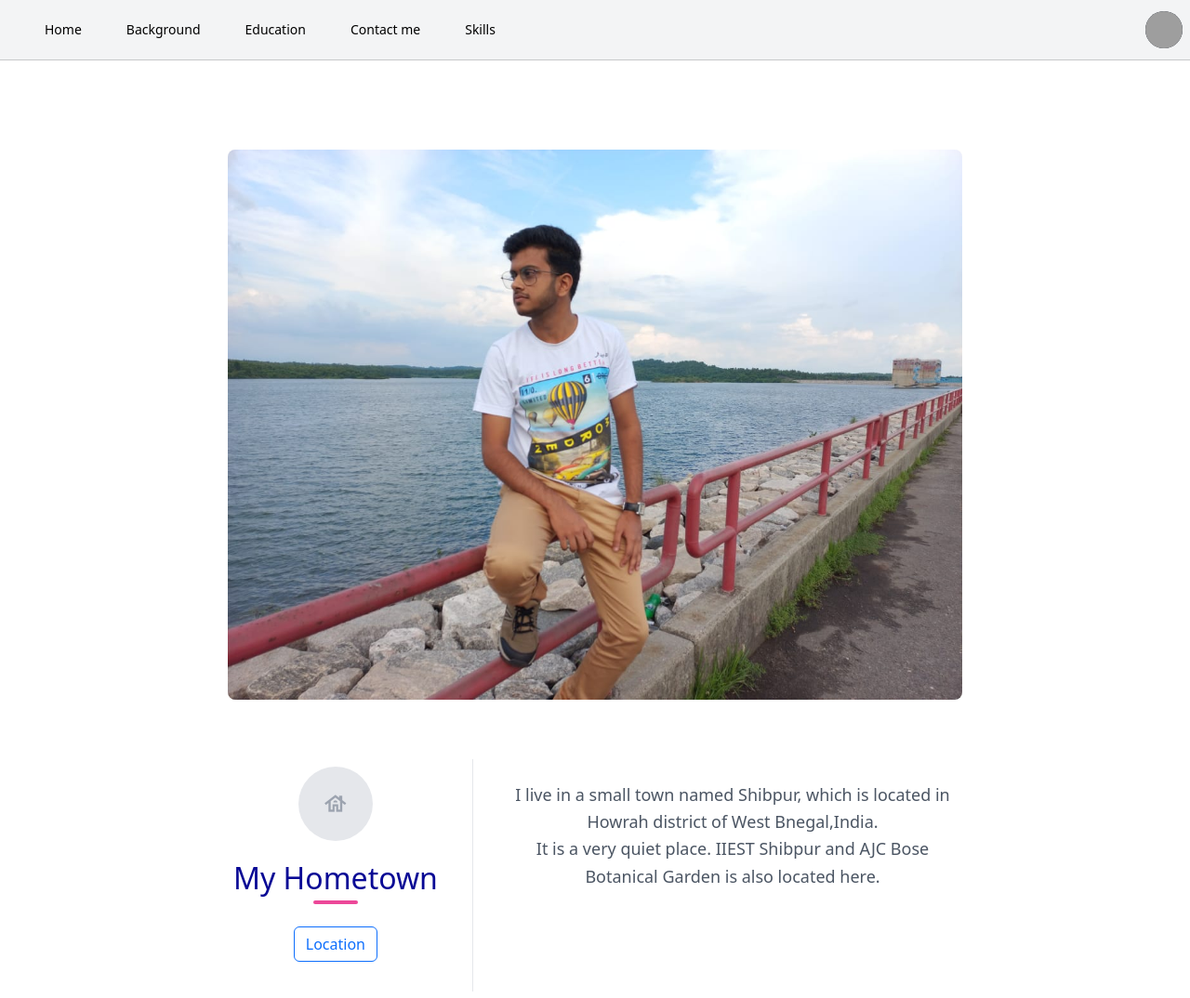
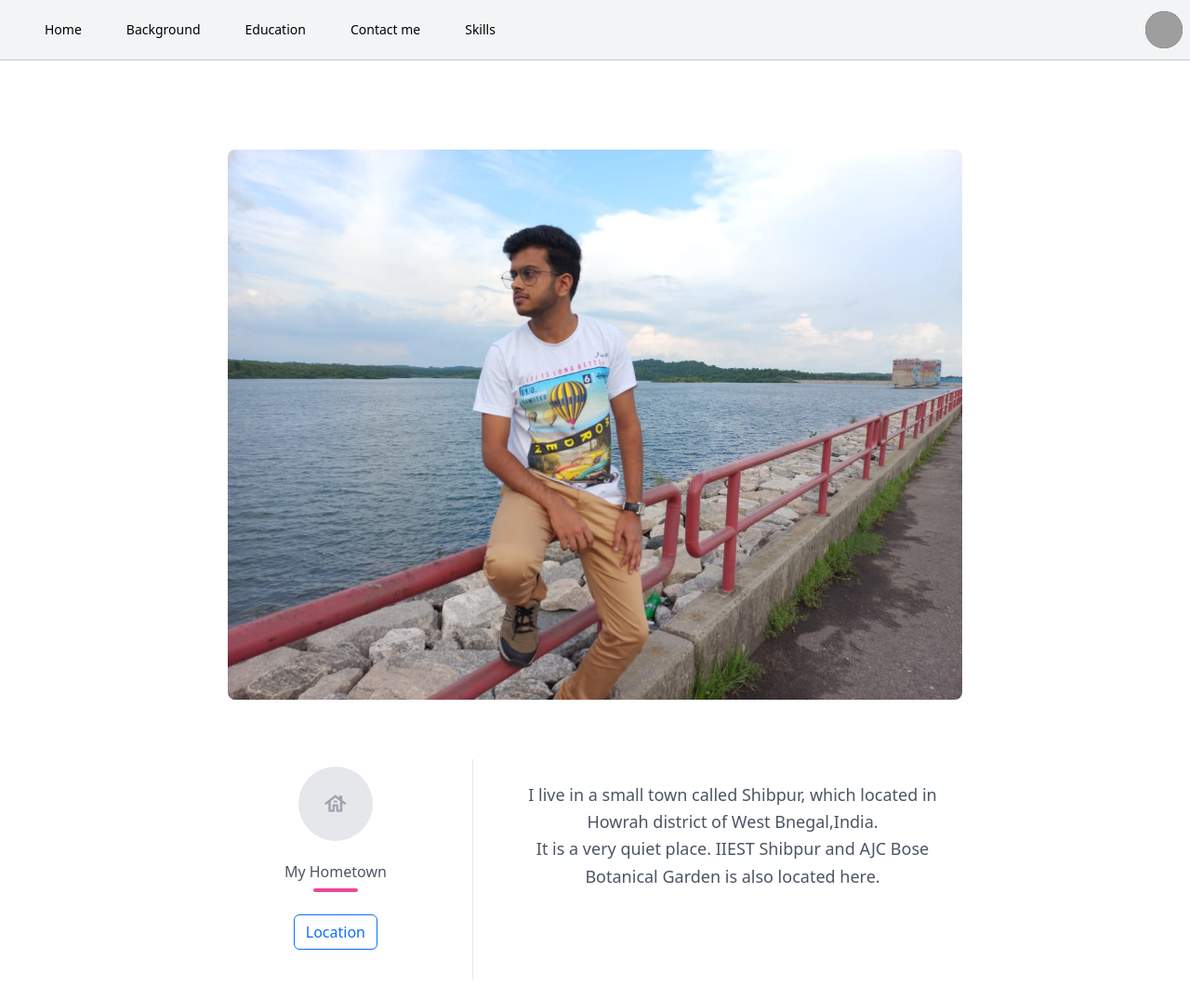
Before and after one commit to Ari122003/aritra.github.io, a website built with Vite: page background.html in a window 1280 px wide. Shown: the whole page at 93% size. Built offline with nearby package versions, Linux system fonts and the light colour scheme; grey boxes are pictures that could not be loaded; a web font is replaced by a local one.

Commit message:
Update background.html

```diff
--- a/background.html
+++ b/background.html
@@ -228,13 +228,13 @@
                   </svg>
                 </div>
                 <div class="flex flex-col items-center text-center justify-center">
-                  <h2 id="heading"class="font-medium title-font mt-4 text-gray-900 text-2xl ">My Hometown</h2>
+                  <h2 class="font-medium title-font mt-4 heading ">My Hometown</h2>
                   <div class="w-12 h-1 bg-pink-500 rounded mt-2 mb-4"></div>
                   <button type="button" class="btn btn-outline-primary"><a href="https://maps.app.goo.gl/m7L9gj4jNipuqDnb8" target="blank">Location</a></button>
                 </div>
               </div>
               <div class="sm:w-2/3 sm:pl-8 sm:py-8 sm:border-l border-gray-200 sm:border-t-0 border-t mt-4 pt-4 sm:mt-0 text-center sm:text-left">
-                <p class="leading-relaxed text-lg mb-4">I live in a small town named Shibpur, which is located in Howrah district of West Bnegal,India.<br>It is a very quiet place. IIEST Shibpur and AJC Bose Botanical Garden is also located here.</p>
+                <p class="leading-relaxed text-lg mb-4">I live in a small town called Shibpur, which located in Howrah district of West Bnegal,India.<br>It is a very quiet place. IIEST Shibpur and AJC Bose Botanical Garden is also located here.</p>
 
 
                   </svg>
```
